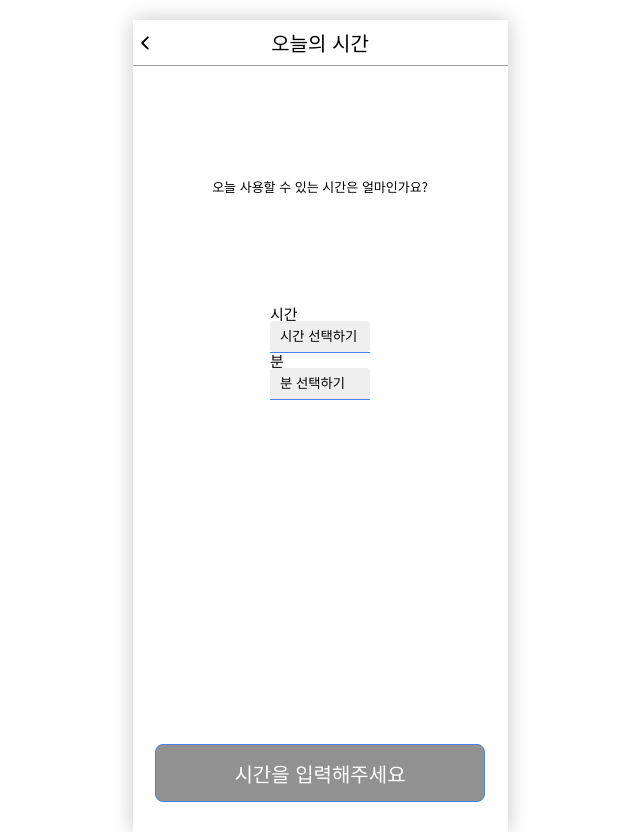
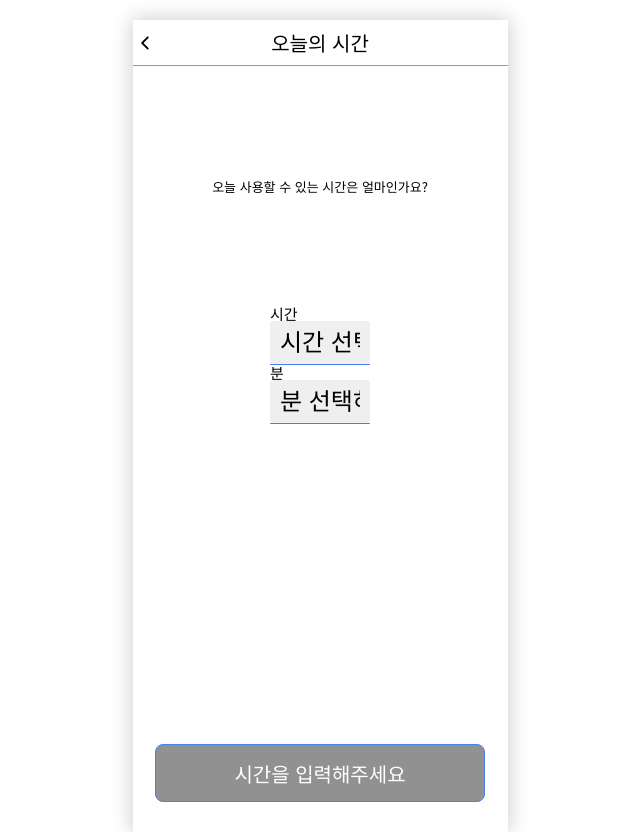
Before and after one commit to prgrms-fe-devcourse/FEDC2_TimeDivider_Root, a React (Create React App) app: page /createTime in a window 1280 px wide. Shown: the whole page, without its empty margins (320-960 px from the left). Built offline with nearby package versions, Linux system fonts and the light colour scheme.

Commit message:
feat: Select Style 수정

```diff
--- a/src/shared/components/Select.jsx
+++ b/src/shared/components/Select.jsx
@@ -1,16 +1,16 @@
 import { colors } from 'shared/constants/colors'
 import styled from 'styled-components'
+import PropTypes from 'prop-types'
 
 const Select = ({
 	data,
 	label,
-	style,
+	fontSize = 2.4,
 	placeholder,
 	block = false,
 	invalid = false,
 	required = false,
 	disabled = false,
-	wrapperProps,
 	...props
 }) => {
 	const formattedData = data.map(item =>
@@ -32,19 +32,30 @@ const Select = ({
 	}
 
 	return (
-		<Wrapper block={block} {...wrapperProps}>
+		<Wrapper block={block}>
 			<Label>{label}</Label>
 			<StyledSelect
-				style={style}
+				{...props}
+				{...props.style}
+				fontSize={fontSize}
 				invalid={invalid}
 				required={required}
 				disabled={disabled}
-				{...props}
 			>
 				{options}
 			</StyledSelect>
 		</Wrapper>
 	)
+}
+
+Select.propTypes = {
+	fontSize: PropTypes.number,
+	backgroundColor: PropTypes.string,
+	placeholder: PropTypes.string,
+	block: PropTypes.bool,
+	invalid: PropTypes.bool,
+	required: PropTypes.bool,
+	disabled: PropTypes.bool,
 }
 
 export default Select
@@ -64,6 +75,7 @@ const StyledSelect = styled.select`
 	-moz-appearance: none;
 	appearance: none;
 	border: none;
+	font-size: ${props => `${props.fontSize}rem`};
 	width: 100%;
 	padding: 0.8rem 1rem;
 	outline: none;
```
Also changed, not shown: 1 other file (tests, documents, lock files or other folders).
